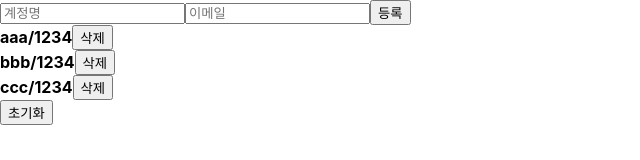
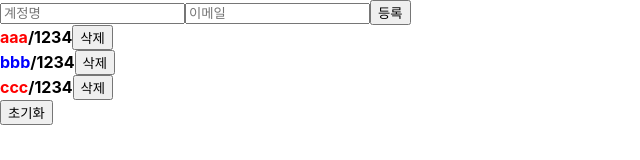
Before and after one commit to sjoh0704/React-practice, a React (Create React App) app: page / in a window 1280 px wide. Shown: the top 160 px of the page, without its empty margins (0-640 px from the left). Built offline with nearby package versions, Linux system fonts and the light colour scheme.

Commit message:
add toggle function

```diff
--- a/src/App.js
+++ b/src/App.js
@@ -20,13 +20,13 @@ function App(){
   const {email, username} = inputs;
   const [users, setUser] = useState([
           {
-              id:1, username: 'aaa', email: '1234'
+              id:1, username: 'aaa', email: '1234', active: true,
           },
           {
-              id:2, username: 'bbb', email: '1234'
+              id:2, username: 'bbb', email: '1234', active: false
           },
           {
-              id:3, username: 'ccc', email: '1234'
+              id:3, username: 'ccc', email: '1234', active: true
           }
       ]);
 
@@ -63,12 +63,19 @@ function App(){
   }
   const onRemove = id =>{
     setUser(users.filter(user => user.id!=id));  // users배열안에 있는 user라는 항목들에 대해서
+  }
 
+  const onToggle = id => {
+    setUser(
+      users.map(user=> user.id === id ? {...user, active: !user.active}: user)
+    )
+    // user를 수정할때도 map을 사용
+    // map을 사용하는 것은 users 안에서 user에 대한 처리를 해줘야 하기 위함
   }
   return(
     <div>
       <CreateUser username={username} email= {email} onCreate={onCreate} onChange={onChange}></CreateUser>
-      <UserList users={users} onRemove={onRemove}></UserList>
+      <UserList users={users} onRemove={onRemove} onToggle={onToggle}></UserList>
       <button onClick={function(){
         reset();
       }}>초기화</button>
--- a/src/Components/UserList.js
+++ b/src/Components/UserList.js
@@ -4,11 +4,20 @@ import React from 'react'
 
 // 이렇게 함수를 두개 이상 선언해도 된다.
 // 마찬가지로 함수를 사용할때는 태그로 사용한다.!!!
-function Display({user, onRemove}){
-
+function Display({user, onRemove, onToggle}){
+    const {username, email, id, active} = user;
     return(
     <div>
-        <b>{user.username}/{user.email}</b>
+        <b onClick ={()=> onToggle(id)}
+        style={ //객체를 넣어주어야 하므로
+            {
+                color: active ? 'red': 'blue',
+                cursor:'pointer',
+            }
+        }>
+        {username}
+        </b>
+        <b>/{email}</b>
         <button onClick={()=>{
             onRemove(user.id);
         }}>
@@ -22,13 +31,13 @@ function Display({user, onRemove}){
 // key를 따로 넣어주어야 하며
 // key가 없을때는 다음처럼 index로 넣어준다.
 // map안에서 화살표함수를 이용하며 n은 원소 하나를 의미한다.
-function UserList({users, onRemove}){
+function UserList({users, onRemove, onToggle}){
 
     return(
     <div>
 
         {users.map(
-            (n, index)=> <Display onRemove={onRemove} user={n} key={index}></Display>
+            (user, index) => <Display onRemove={onRemove} user={user} key={index} onToggle={onToggle}></Display>
             )}
     </div>
     );
```
